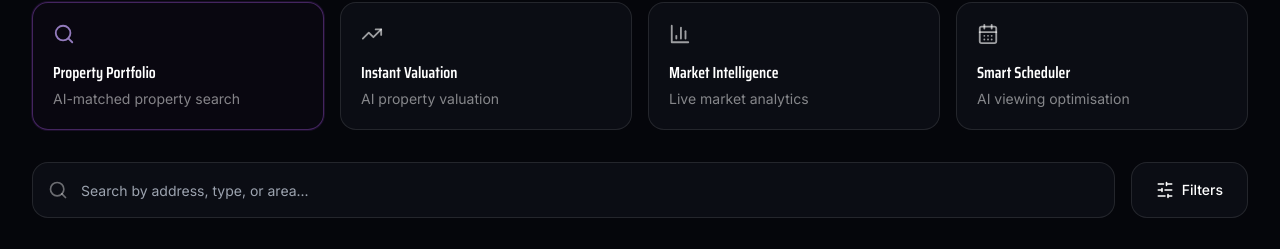
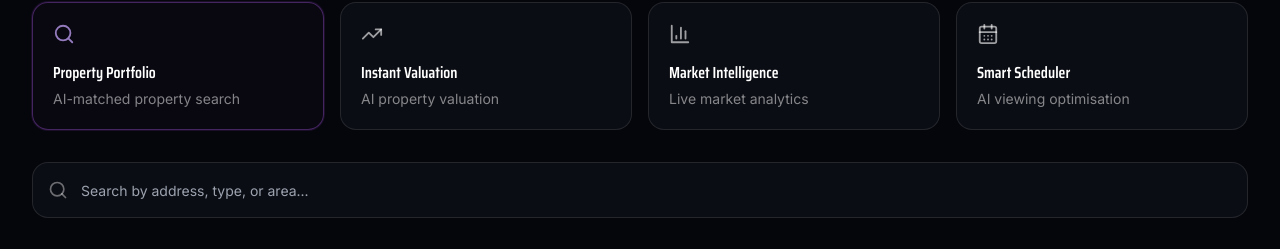
Before and after one commit to macworldgithub/collectiveip, a React (Vite) app: page /real-estate in a window 1280 px wide. Shown: the part 822-1071 px from the top of the page. Built offline with nearby package versions, Linux system fonts and the light colour scheme; grey boxes are pictures that could not be loaded.

Commit message:
Update Dashboard.tsx

```diff
--- a/src/components/real-States/Dashboard.tsx
+++ b/src/components/real-States/Dashboard.tsx
@@ -668,10 +668,10 @@ export default function Dashboard() {
                 />
               </div>
 
-              <button className="flex h-14 items-center justify-center gap-2 rounded-2xl border border-white/10 bg-[#0b0d14] px-6 text-sm font-medium transition hover:border-white/20">
+              {/* <button className="flex h-14 items-center justify-center gap-2 rounded-2xl border border-white/10 bg-[#0b0d14] px-6 text-sm font-medium transition hover:border-white/20">
                 <SlidersHorizontal size={18} />
                 Filters
-              </button>
+              </button> */}
             </div>
 
             {/* Property Grid */}
```
